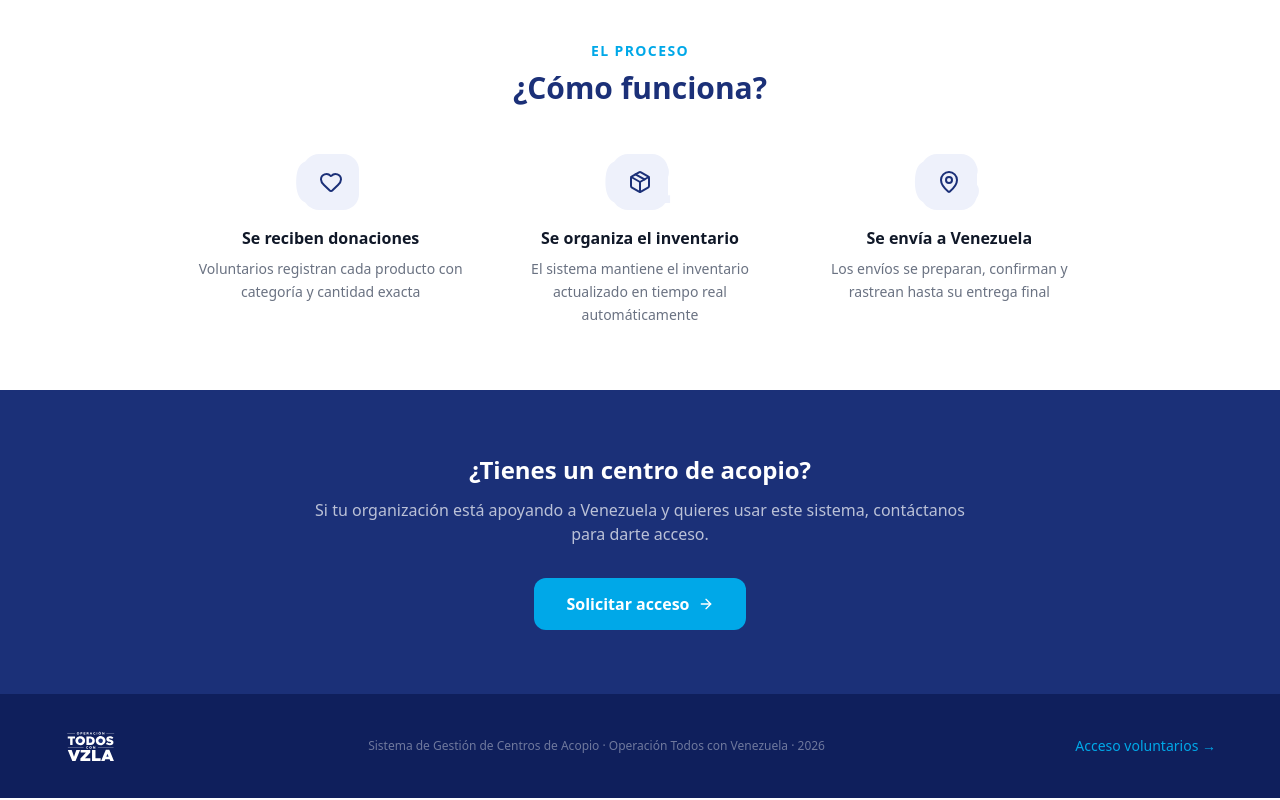
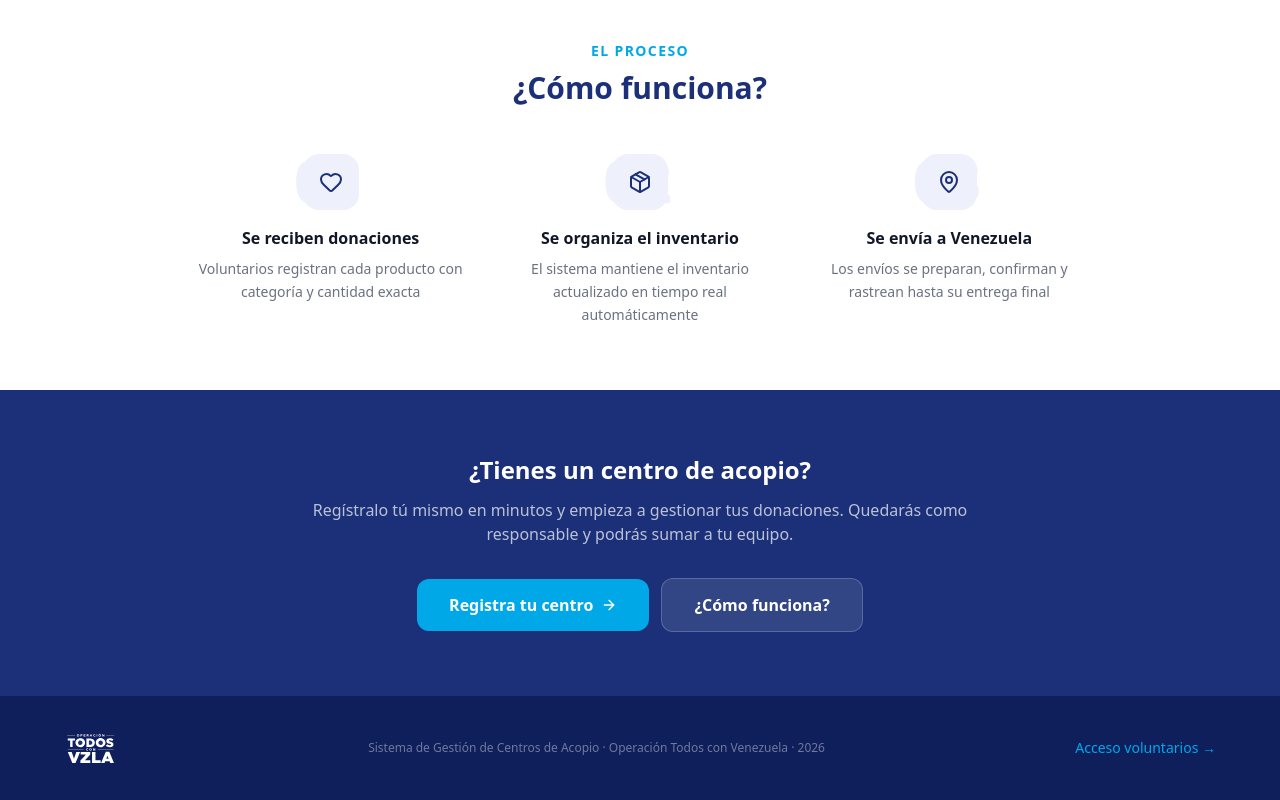
Before and after one commit to juliomayaudon/AcopioVnzla, a Next.js app: page / in a window 1280 px wide. Shown: the part 2275-3075 px from the top of the page. Built offline with nearby package versions, Linux system fonts and the light colour scheme; no server answers; the database is empty.

Commit message:
Home: CTA de centro ahora apunta al auto-registro (no a solicitar acceso)
Co-Authored-By: Claude Opus 4.8 <noreply@anthropic.com>

```diff
--- a/src/app/page.tsx
+++ b/src/app/page.tsx
@@ -370,11 +370,16 @@ export default function HomePage() {
         <div className="max-w-2xl mx-auto text-center">
           <h2 className="text-2xl font-bold text-white mb-3">¿Tienes un centro de acopio?</h2>
           <p className="text-white/70 mb-8">
-            Si tu organización está apoyando a Venezuela y quieres usar este sistema, contáctanos para darte acceso.
+            Regístralo tú mismo en minutos y empieza a gestionar tus donaciones. Quedarás como responsable y podrás sumar a tu equipo.
           </p>
-          <Link href="/login" className="inline-flex items-center gap-2 bg-[#00A8E8] text-white font-semibold px-8 py-3.5 rounded-xl hover:bg-[#0090C8] transition-colors">
-            Solicitar acceso <ArrowRight size={16} />
-          </Link>
+          <div className="flex flex-col sm:flex-row gap-3 justify-center items-center">
+            <Link href="/registrar-centro" className="w-full sm:w-auto inline-flex items-center justify-center gap-2 bg-[#00A8E8] text-white font-semibold px-8 py-3.5 rounded-xl hover:bg-[#0090C8] transition-colors">
+              Registra tu centro <ArrowRight size={16} />
+            </Link>
+            <Link href="/como-funciona" className="w-full sm:w-auto inline-flex items-center justify-center gap-2 bg-white/10 text-white font-semibold px-8 py-3.5 rounded-xl hover:bg-white/20 transition-colors border border-white/20">
+              ¿Cómo funciona?
+            </Link>
+          </div>
         </div>
       </section>
 
```
